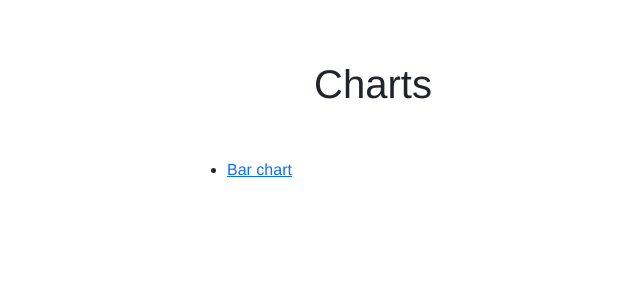
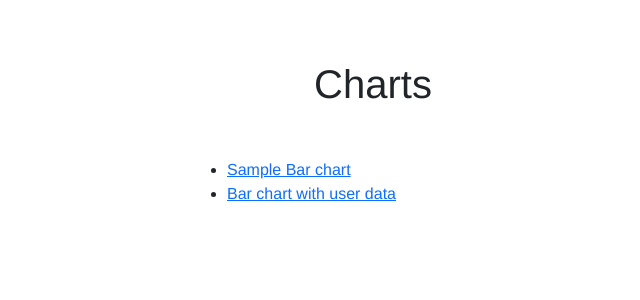
Before and after one commit to NotJoeMartinez/chart-tests, a Vue app: page / in a window 1280 px wide. Shown: the top 300 px of the page, without its empty margins (267-907 px from the left). Built offline with nearby package versions, Linux system fonts and the light colour scheme.

Commit message:
sample data

```diff
--- a/src/HomePage.vue
+++ b/src/HomePage.vue
@@ -10,7 +10,10 @@
             <div class="col-md">
                 <ul>
                     <li>
-                        <router-link to="/barchart">Bar chart</router-link>
+                        <router-link to="/barchart">Sample Bar chart</router-link>
+                    </li>
+                    <li>
+                        <router-link to="/barchartdata">Bar chart with user data</router-link>
                     </li>
                 </ul>
             </div>
--- /dev/null
+++ b/src/charts/BarChartData.vue
@@ -0,0 +1,34 @@
+<template>
+    <h1>
+        Bar chart with sample user data
+    </h1>
+    <div class="container" id="barChartContainer">
+        <canvas id="barChart"></canvas>
+    </div>
+
+</template>
+
+<script>
+import { graphBarChart } from '@/scripts/barChartData.js'
+
+  export default {
+    name: 'BarChart',
+    props: {
+      msg: String
+    },
+
+    mounted() {
+      graphBarChart();
+    }
+
+  }
+  </script>
+
+  <!-- Add "scoped" attribute to limit CSS to this component only -->
+  <style scoped>
+  #barChartContainer {
+    width: 800px;
+    height: 400px;
+  }
+
+  </style>
--- a/src/charts/BarChart.vue
+++ b/src/charts/SampleBarChart.vue
@@ -6,27 +6,13 @@
         <canvas id="barChart"></canvas>
     </div>
 
-
-    <!-- <div class="container" id="barChartContainer">
-      <div class="row">
-        <div class="col-2">
-          left
-       </div>
-      <div class="col-8">
-        <canvas id="barChart"></canvas>
-      </div>
-      <div class="col-2">
-        right
-      </div>
-    </div>
-    </div> -->
 </template>
 
 <script>
 import { graphBarChart } from '@/scripts/barChart.js'
 
   export default {
-    name: 'BarChart',
+    name: 'SampleBarChart',
     props: {
       msg: String
     },
--- a/src/router.js
+++ b/src/router.js
@@ -4,7 +4,8 @@ import {
 } from 'vue-router';
 
 import HomePage from '@/HomePage.vue'
-import BarChart from '@/charts/BarChart.vue'
+import SampleBarChart from '@/charts/SampleBarChart.vue'
+import BarChartData from '@/charts/BarChartData.vue'
 
 const routes = [{
     'path': '/',
@@ -13,7 +14,12 @@ const routes = [{
     {
         'path': '/barChart',
         'name': 'BarChart',
-        component: BarChart
+        component: SampleBarChart
+    },
+    {
+        'path': '/barChartData',
+        'name': 'BarChartData',
+        component: BarChartData
     },
 ]
 
--- /dev/null
+++ b/src/scripts/barChartData.js
@@ -0,0 +1,30 @@
+
+import Chart from 'chart.js/auto'
+import {LinearScale, PointElement, Tooltip, Legend, TimeScale} from "chart.js";
+
+
+Chart.register(LinearScale, PointElement, Tooltip, Legend, TimeScale);
+
+export function graphBarChart() {
+    const ctx = document.getElementById("barChart");
+
+    new Chart(ctx, {
+        type: 'bar',
+        data: {
+          labels: ['Red', 'Blue', 'Yellow', 'Green', 'Purple', 'Orange'],
+          datasets: [{
+            label: '# of Votes',
+            data: [12, 19, 3, 5, 2, 3],
+            borderWidth: 1
+          }]
+        },
+        options: {
+          scales: {
+            y: {
+              beginAtZero: true
+            }
+          }
+        }
+      });
+
+}
```
Also changed, not shown: src/scripts/getSampleData.js (added).
